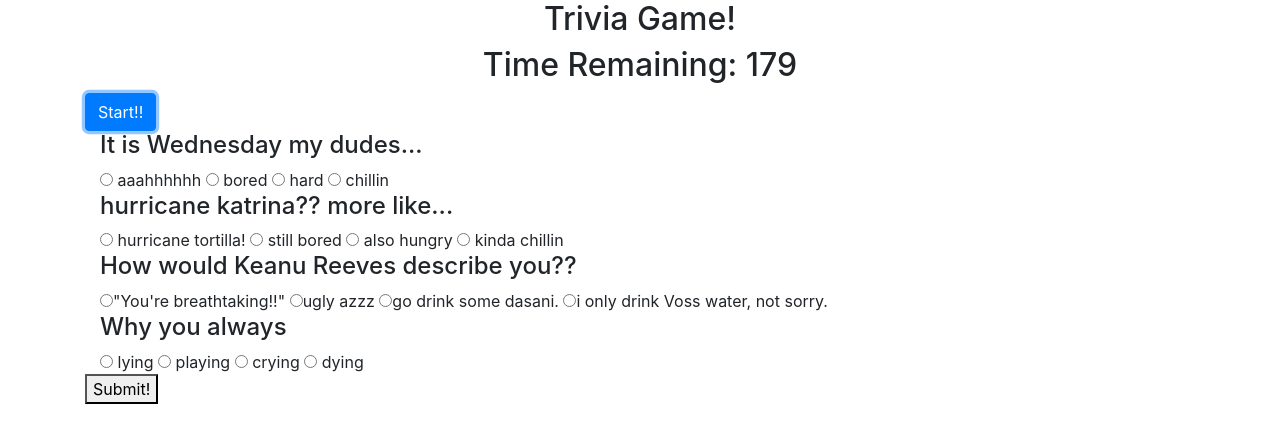
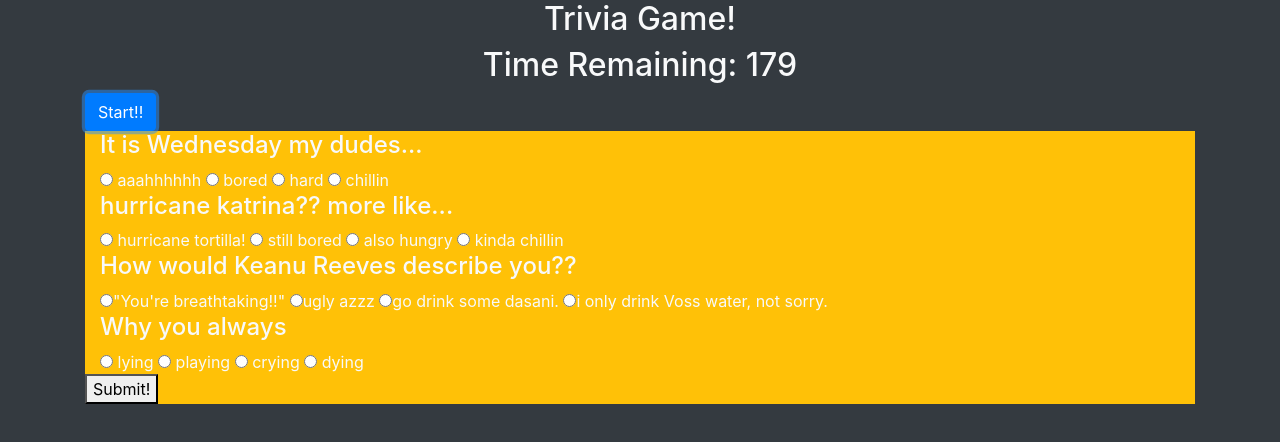
Before and after one commit to Josh-Kelly2015/Trivia-Smash, a plain HTML site: page index.html in a window 1280 px wide. Both pictures are taken after a click on the button "Start!!". Drawn offline with nearby package versions, Linux system fonts and the light colour scheme.

Commit message:
last minute css so i dont fail that bad :)

```diff
--- a/index.html
+++ b/index.html
@@ -22,7 +22,7 @@
 
 </head>
 
-<body>
+<body class = "bg-dark text-light">
 
     <div class="container">
         <div class="row justify-content-center">
@@ -34,7 +34,7 @@
         <div id = "winLoss"></div>
         <button type="button" class="btn btn-primary" id = "start-button">Start!!</button>
 
-        <form target="_self">
+        <form target="_self" class = "bg-warning">
             <div class="container quiz">
                 <h4>It is Wednesday my dudes...</h4>
                 <input type="radio" name="answerOne" value="aaahhhhhh"> aaahhhhhh
```
